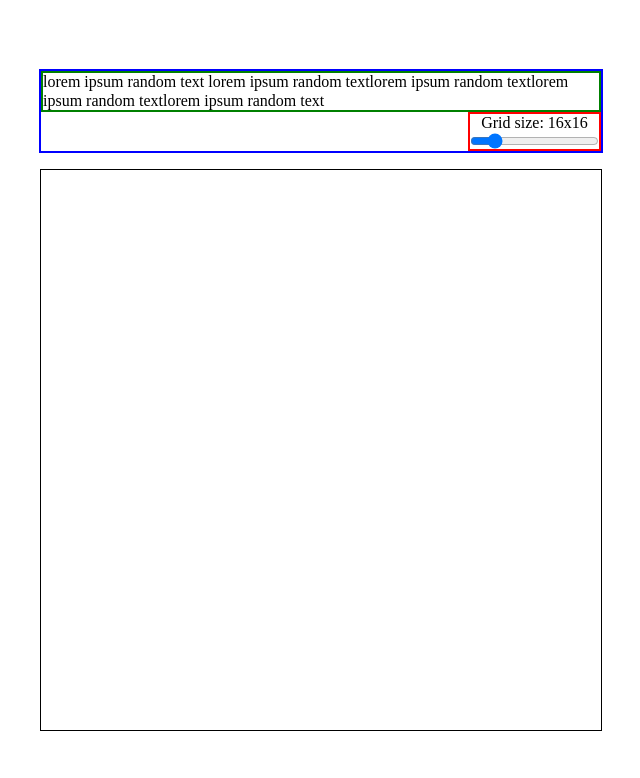
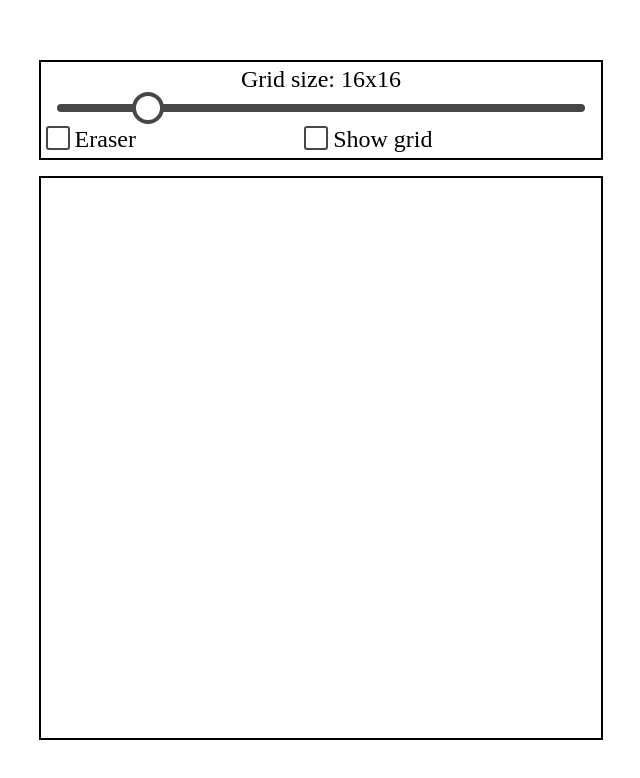
Before and after one commit to dboshnakov/etch, a plain HTML site: page index.html in a window 1280 px wide. Shown: the whole page, without its empty margins (319-959 px from the left). Drawn offline with Linux system fonts and the light colour scheme.

Commit message:
Fix options section Add eraser & show grid functions
To add:
- various options:
  - color picker
  - erase current grid

To fix:
- after grid resize, show grid stops working

```diff
--- a/etch.css
+++ b/etch.css
@@ -20,27 +20,14 @@ div {
     -moz-user-select: none;
     -webkit-user-select: none;
     -ms-user-select: none;
+    font-size: min(3vh,3vw);
 }
 
-button {
-    display: flex;
-    justify-content: center;
-    align-items: center;
-    border: 0.1em solid gray;
-    padding: 0.2em;
-    border-radius: 0.5em;
-    height: min(10vw,5vh);
-    width: min(20vw,10vh);
-    font-size: 2.4vh;
-    text-align: justify;
-    white-space: nowrap;
-
-}
 
 div.grid {
     display: flex;
     flex-direction: column;
-    border: 1px solid black;
+    border: 0.1em solid black;
     justify-content: center;
     align-items: center;
     height: min(70vw,70vh);
@@ -58,20 +45,56 @@ div.row {
 div.item {
     display: flex;
     flex-grow: 1;
+}
 
+div.with-border {
+    border: 0.05em solid black;
 }
 
 .marked {
-    background-color: blue;
+    background-color: rgb(83, 83, 255);
 }
 
-input {
-    width: 100%;
-    height: 100%;
+input.slider {
+    -webkit-appearance: none;
+    appearance: none;
+    width: 96%;
+    height: 1vh;
+    background: rgb(71, 71, 71);
+    border-radius: 0.6em;
+}
+
+input.slider::-webkit-slider-thumb {
+    -webkit-appearance: none;
+    appearance: none;
+    width: 4vh;
+    height: 4vh;
+    border-radius:50%;
+    background: white;
+    border: 0.2em solid rgb(71, 71, 71);
+}
+
+input.checkbox {
+    -webkit-appearance: none;
+    appearance: none;
+    width: 3vh;
+    height: 3vh;
+    border: 0.1em solid rgb(71, 71, 71);
+    border-radius:12.5%;
+}
+
+input.checkbox:checked {
+    -webkit-appearance: none;
+    appearance: none;
+    width: 3vh;
+    height: 3vh;
+    border: 0.1em solid rgb(71, 71, 71);
+    background: rgb(71, 71, 71);
+    border-radius:12.5%;
 }
 
 .grid-size {
-    font-size: min(2em,20vh,20vw);
+    font-size: min(40vh,40vw);
 }
 
 .section-main, .section-slider {
@@ -83,18 +106,30 @@ input {
 }
 
 .section-options {
+    display: flex;
     flex-direction: column;
     width: min(70vw,70vh);
-    border: 2px solid blue;
+    border: 0.1em solid black;
+    gap: 0.4em;
 }
 
 .section-slider {
-    border: 2px solid red;
-    float: right;
+    gap: 0.4em;
+    padding: 0.2em;
 }
 
 .options {
-    border: 2px solid green;
-    float: left;
-    flex-wrap: wrap;
+    display: grid;
+    grid-template-areas:
+    'erase show-grid';
+    gap: 0.2em;
+    padding: 0.2em;
+    padding-top: 0;
+    text-align: center;
 }
+
+.option {
+    display: flex;
+    flex-direction: row;
+    gap: 0.2em;
+}
--- a/etch.js
+++ b/etch.js
@@ -1,5 +1,6 @@
 let body = document.querySelector("body");
 let number = 16;
+let gridMode = false;
 
 let sectionMain = document.createElement("div");
 let sectionOptions = document.createElement("div");
@@ -8,25 +9,54 @@ let sectionSlider = document.createElement("div");
 let options = document.createElement("div");
 let sliderText = document.createElement("div");
 let sizeSlider = document.createElement("input");
+let erase = document.createElement("div");
+let showGrid = document.createElement("div");
+let flagEraser = document.createElement("input");
+let flagShowGrid = document.createElement("input");
 
 sectionMain.classList.add("section-main");
 sectionOptions.classList.add("section-options");
 sectionGrid.classList.add("section-grid");
 sectionSlider.classList.add("section-slider");
 options.classList.add("options");
+erase.classList.add("option");
+erase.classList.add("erase");
+showGrid.classList.add("option");
+showGrid.classList.add("show-grid");
+flagEraser.classList.add("checkbox");
+flagShowGrid.classList.add("checkbox");
+labelEraser = document.createElement("label");
+labelShowGrid = document.createElement("label");
 
+erase.appendChild(flagEraser);
+erase.appendChild(labelEraser);
+showGrid.appendChild(flagShowGrid);
+showGrid.appendChild(labelShowGrid);
+options.appendChild(erase);
+options.appendChild(showGrid);
 sectionSlider.appendChild(sliderText);
 sectionSlider.appendChild(sizeSlider);
+sectionOptions.appendChild(sectionSlider);
 sectionOptions.appendChild(options);
-sectionOptions.appendChild(sectionSlider);
 sectionMain.appendChild(sectionOptions);
 sectionMain.appendChild(sectionGrid);
 body.appendChild(sectionMain);
 
-options.textContent = `lorem ipsum random text lorem ipsum random textlorem ipsum random textlorem ipsum random textlorem ipsum random text`;
+flagEraser.setAttribute("id","eraser");
+labelEraser.setAttribute("for","eraser");
+labelEraser.textContent ="Eraser";
+flagShowGrid.setAttribute("id","display-grid");
+labelShowGrid.setAttribute("for","display-grid");
+labelShowGrid.textContent ="Show grid";
 
 sliderText.classList.add("slider-text");
 sliderText.textContent = `Grid size: ${number}x${number}`;
+
+flagEraser.setAttribute("type","checkbox");
+flagEraser.setAttribute("name","eraser");
+
+flagShowGrid.setAttribute("type","checkbox");
+flagShowGrid.setAttribute("name","color-picker");
 
 sizeSlider.textContent = "Grid size";
 sizeSlider.setAttribute("type","range");
@@ -42,21 +72,34 @@ sizeSlider.addEventListener("mouseup",function() {
     setGrid(number);
 });
 
-
 sizeSlider.oninput = function() {
     number = this.value;
     sliderText.textContent = `Grid size: ${number}x${number}`;
 }
 
+flagShowGrid.addEventListener("change",function() {
+    if (this.checked) {
+        gridMode = true;
+    } else {
+        gridMode = false;
+    }
+    console.log(gridMode);
+    displayGrid();
+});
 
-
+function displayGrid() {
+    console.log(cells);
+    if (gridMode) {
+        cells.forEach(cell => cell.classList.add("with-border"));
+    } else {
+        cells.forEach(cell => cell.classList.remove("with-border"));
+    }
+}
 
 
 function setGrid(number) {
     removeExistingGrid();
-    //console.log(`number = ${number}`);
     for (let i = 1; i <= number; i++) {
-        //console.log(`i=${i}, number=${number}`);
         let row = document.createElement("div");
         row.classList.add("row");
         row.classList.add(i);
@@ -73,6 +116,7 @@ function setGrid(number) {
     }
 }
 
+
 let grid = document.createElement("div");
 grid.classList.add("grid");
 setGrid(number);
@@ -81,83 +125,63 @@ function resizeGrid() {
     const userInput = prompt("Grid size: X by X. Enter X (1 to 100)");
     if (userInput === null || userInput === "") {
     } else if (userInput > 100 || userInput < 1) {
-        //console.log(userInput);
         alert("Invalid input. Please enter a number value between 1 and 100");
         resizeGrid();
     } else {
         console.log(`Grid size ${userInput} by ${userInput}`);
         number = userInput;
-        //console.log(number);
         sliderText.textContent = number;
         setGrid(number);
     }
 }
 
-
 function removeExistingGrid() {
     if (grid.firstChild === null) {
-        //console.log("no child elements");
     }
-    //console.log(grid.firstChild);
     while (grid.firstChild !== null) {
-        //console.log(grid.firstChild);
         grid.removeChild(grid.firstChild);
     }
 }
 
+let viewport = document.querySelector("html");
+let isClicked = false;
+let eraserMode = false;
 
 
-let viewport = document.querySelector("html");
-let isClicked = false;
+let cells = document.querySelectorAll(".item");
+
+
+
+
 
 viewport.addEventListener("mousedown",holdClick,false);
 viewport.addEventListener("mouseup",unholdClick,false);
 viewport.addEventListener("mouseover",markCell,false);
+flagEraser.addEventListener("change",function() {
+    if (this.checked) {
+        eraserMode = true;
+    } else {
+        eraserMode = false;
+    }
+});
 
 function holdClick(e) {
     isClicked = true;
-    //console.log(isClicked,e.target);
     markCell(e);
 }
 
 function unholdClick() {
     isClicked = false;
-    //console.log(isClicked);
 }
 
 function markCell(e) {
-    //console.log(isClicked,e.target);
     if (isClicked && e.target.classList.contains('item')) {
-        e.target.classList.add("marked");
+        if (!eraserMode) {
+            e.target.classList.add("marked");
+        } else {
+            e.target.classList.remove("marked");
+        }
     } else if (!e.target.classList.contains('item')) {
         isClicked=false;
     }
 }
-
-
-
-
-//table.addEventListener("mouseover", clickHeld, false);
-//table.addEventListener("click", markCell, false);
-//table.addEventListener("mousedown",clickHeld);
-//table.addEventListener("mouseup",clickReleased);
-
-/*function clickHeld(e) {
-    isClicked = true;
-    console.log("click held");
-    }
-
-function clickReleased() {
-    isClicked = false;
-    console.log("click released");
-}
-
-function markCell(e) {
-    table.addEventListener("mousedown",clickHeld);
-    table.addEventListener("mouseup",clickReleased);
-    //console.log(isClicked);
-    if (e.target.classList.contains('item')) {
-        e.target.classList.add("marked");
-    }
-
-}*/
```
